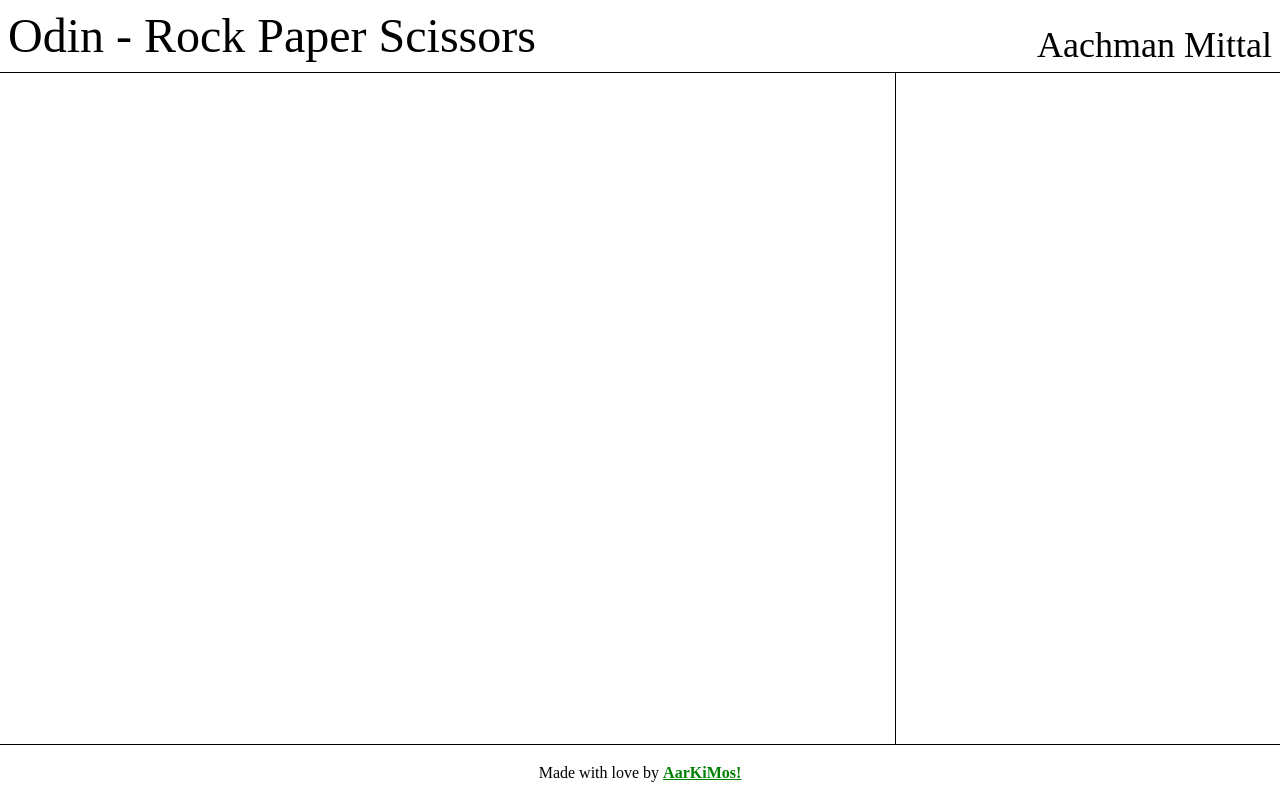
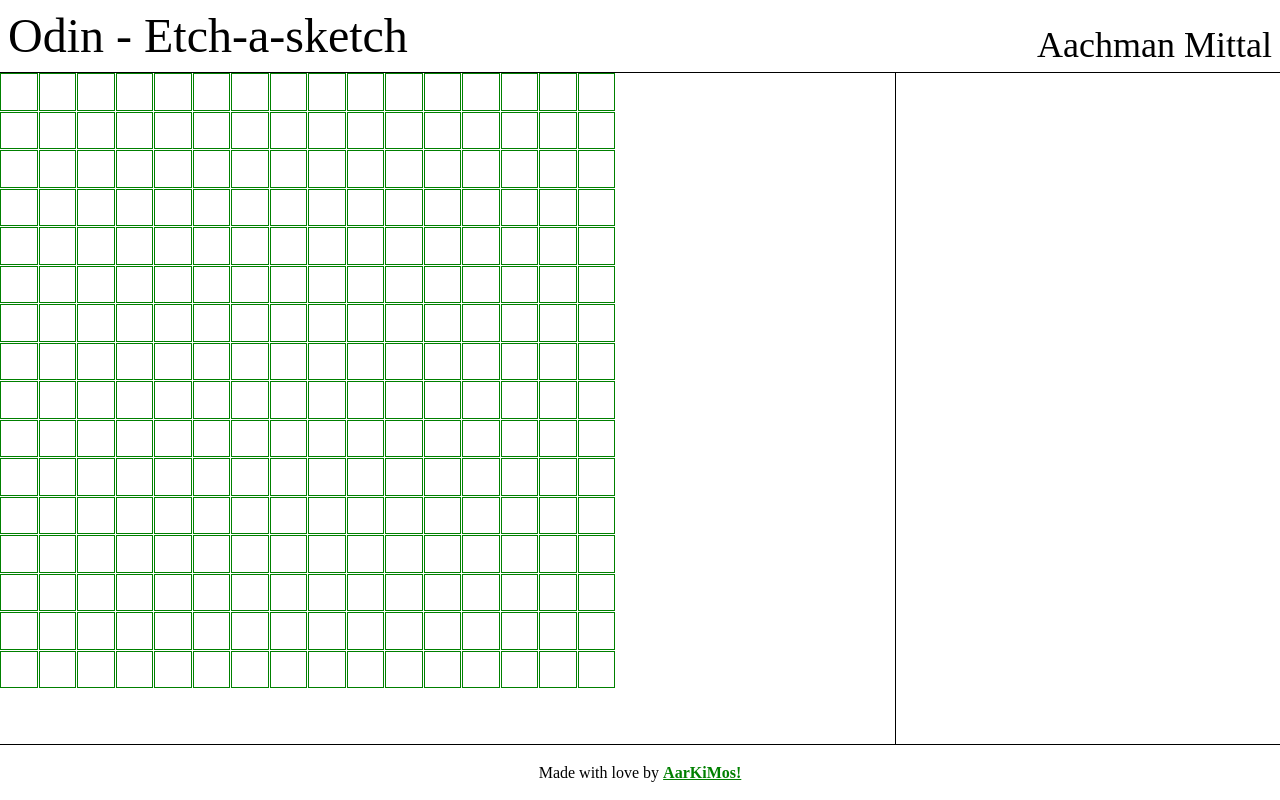
Before and after one commit to AarKiMos/odin-etch-a-sketch, a plain HTML site: page index.html in a window 1280 px wide. Drawn offline with Linux system fonts and the light colour scheme.

Commit message:
Add 16x16 grid geneartion with JS

```diff
--- a/index.html
+++ b/index.html
@@ -3,12 +3,13 @@
   <head>
     <meta charset="UTF-8" />
     <meta name="viewport" content="width=device-width, initial-scale=1.0" />
-    <link rel="stylesheet" href="style.css" />
+    <link rel="stylesheet" href="./style.css" />
     <title>Odin Etch-a-sketch</title>
+    <script src="./script.js" defer></script>
   </head>
   <body>
     <header>
-      <div id="header-title">Odin - Rock Paper Scissors</div>
+      <div id="header-title">Odin - Etch-a-sketch</div>
       <div id="header-author">Aachman Mittal</div>
     </header>
     <main>
--- a/script.js
+++ b/script.js
@@ -0,0 +1,21 @@
+const gridSize = 16;
+
+const sketchContainer = document.getElementById("sketch-container");
+
+const totalWidth = 600;
+
+for (let i = 0; i < gridSize; i++) {
+  let row = document.createElement("div");
+  row.id = i.toString();
+  row.classList.add("row");
+  for (let j = 0; j < gridSize; j++) {
+    let pixel = document.createElement("div");
+    pixel.style.width = totalWidth / gridSize + "px";
+    pixel.style.height = totalWidth / gridSize + "px";
+    pixel.classList.add("pixel");
+    pixel.id = i.toString() + j.toString();
+
+    row.appendChild(pixel);
+  }
+  sketchContainer.appendChild(row);
+}
--- a/style.css
+++ b/style.css
@@ -93,12 +93,25 @@ main {
   display: flex;
 }
 
-#sketch-container{
+#sketch-container {
   border-right: 1px solid black;
   width: 70vw;
+  display: flex;
+  flex-direction: column;
+  gap: 1px;
 }
 
-#sketch-controls{
+.row {
+  display: flex;
+  /* border: 1px solid red; */
+  gap: 1px;
+}
+
+.pixel {
+  border: 1px solid green;
+}
+
+#sketch-controls {
 }
 
 footer {
```
